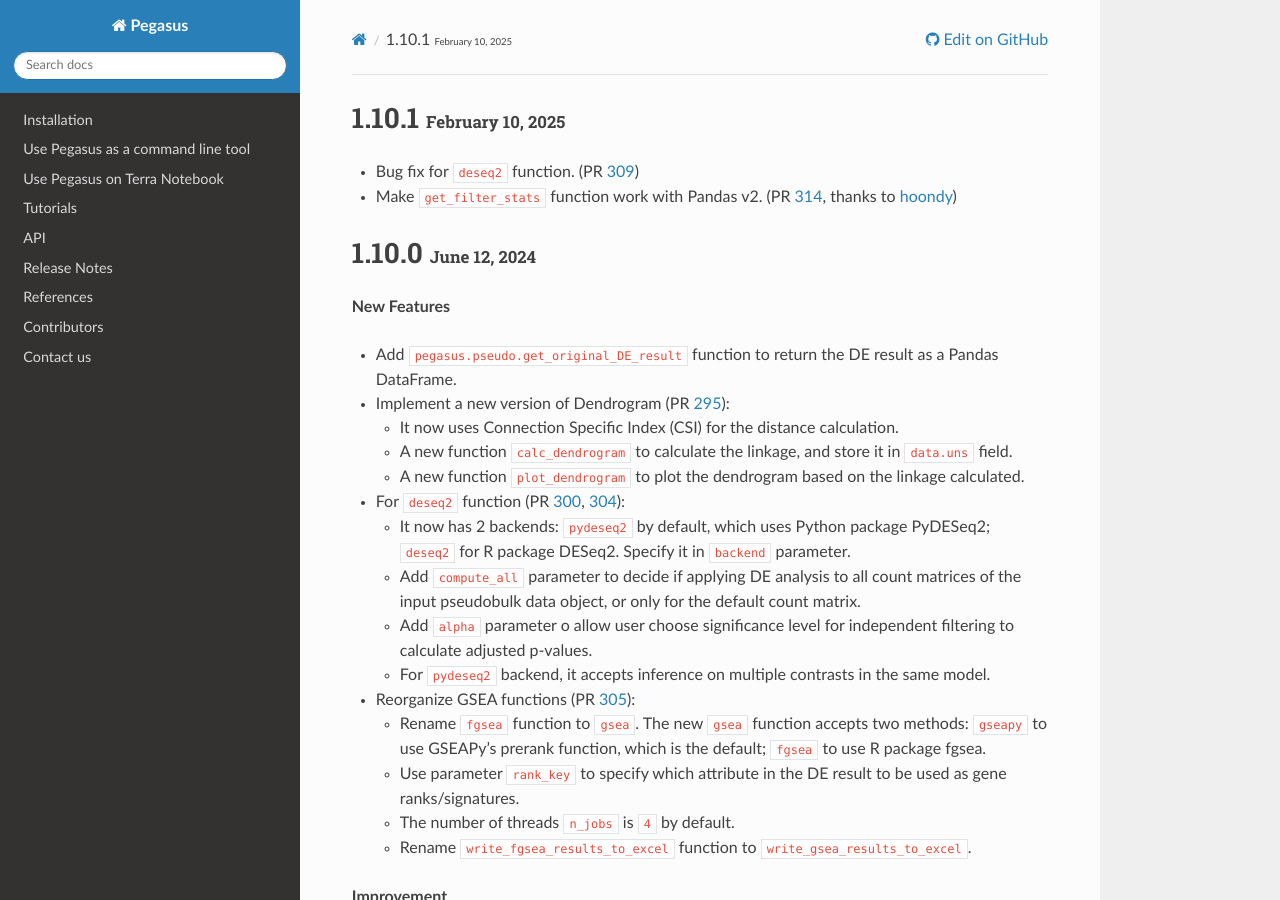
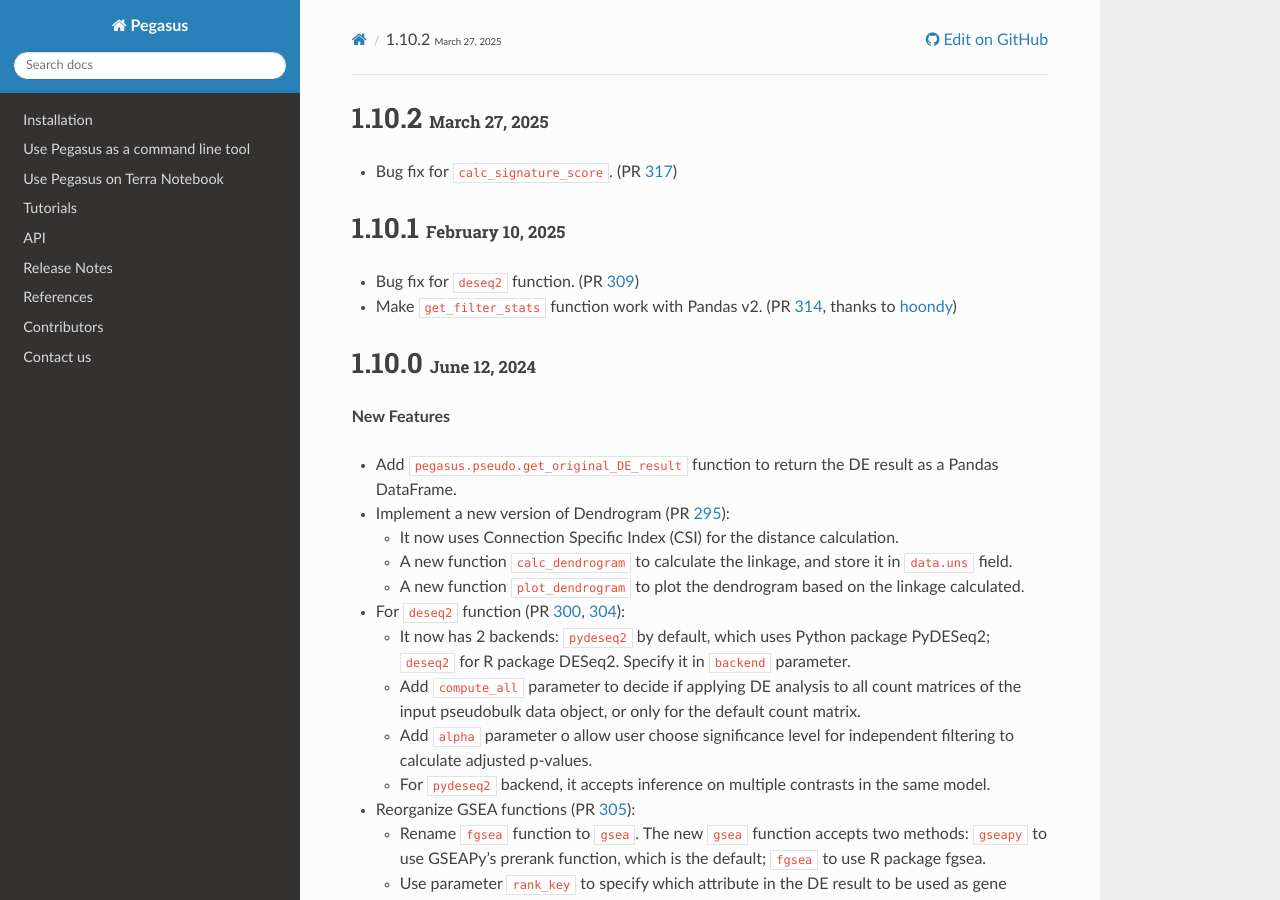
Before and after one commit to lilab-bcb/pegasus, a Sphinx documentation site: the page built from docs/release_notes/version_1_10.rst, in a window 1280 px wide and 900 px high. Built offline with Sphinx 7.4.7 and the Read the Docs theme 3.1.0, drawn with Linux system fonts in a browser that asks for light colours; formulas are drawn with MathJax 3.

Commit message:
update docs

```diff
--- a/docs/conf.py
+++ b/docs/conf.py
@@ -31,7 +31,7 @@
 # The short X.Y version
 version = "1.10"
 # The full version, including alpha/beta/rc tags
-release = "1.10.1"
+release = "1.10.2"
 
 
 # -- General configuration ---------------------------------------------------
--- a/docs/release_notes/version_1_10.rst
+++ b/docs/release_notes/version_1_10.rst
@@ -1,3 +1,9 @@
+1.10.2 :small:`March 27, 2025`
+^^^^^^^^^^^^^^^^^^^^^^^^^^^^^^^^^^
+
+* Bug fix for ``calc_signature_score``. (PR `317 <https://github.com/lilab-bcb/pegasus/pull/317>`_)
+
+
 1.10.1 :small:`February 10, 2025`
 ^^^^^^^^^^^^^^^^^^^^^^^^^^^^^^^^^^
 
```
Also changed, not shown: 1 other file.
